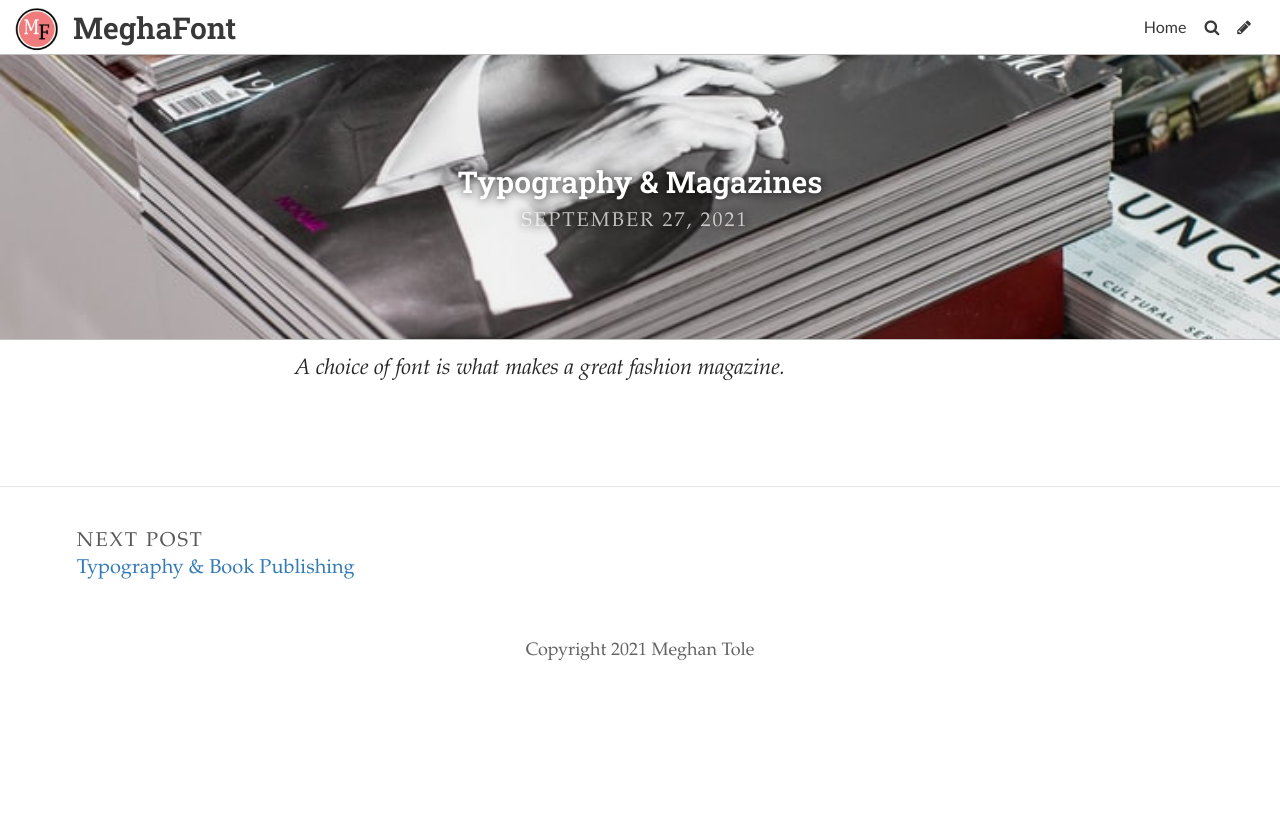
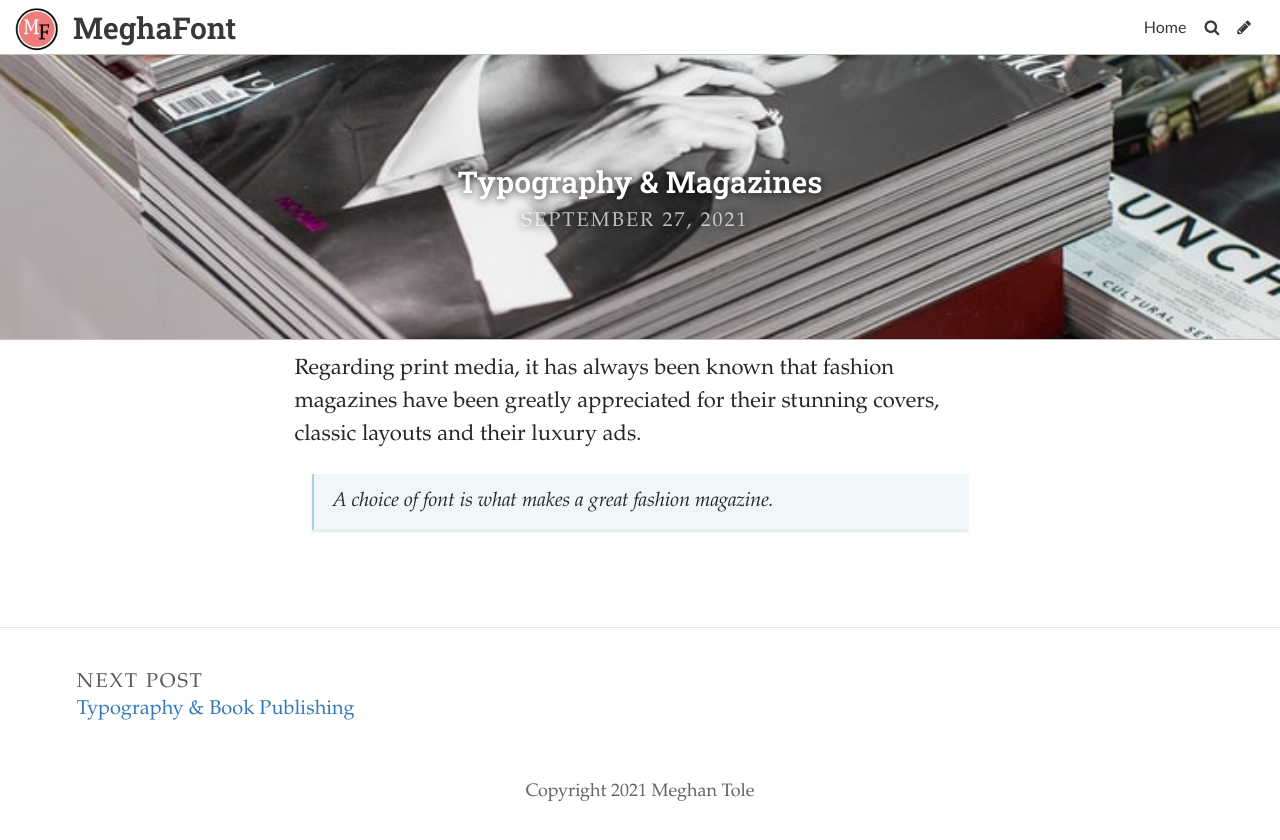
Before and after one commit to meghantole/tarm, a Jekyll site: the page built from _posts/2021-09-27-1950s-typography.md, in a window 1280 px wide. Shown: the top 840 px of the page. Built offline with Jekyll 4.4.1, drawn with Linux system fonts in a browser that asks for light colours; some web fonts are replaced.

Commit message:
Update Post “2021-09-27-1950s-typography”

```diff
--- a/_posts/2021-09-27-1950s-typography.md
+++ b/_posts/2021-09-27-1950s-typography.md
@@ -6,4 +6,6 @@ image: ../uploads/photo-1522322659370-3c98da30c99c.jpeg
 title_color: "#ffffff"
 comments: false
 ---
-*A choice of font is what makes a great fashion magazine.*
+Regarding print media, it has always been known that fashion magazines have been greatly appreciated for their stunning covers, classic layouts and their luxury ads.
+
+> *A choice of font is what makes a great fashion magazine.*
```
